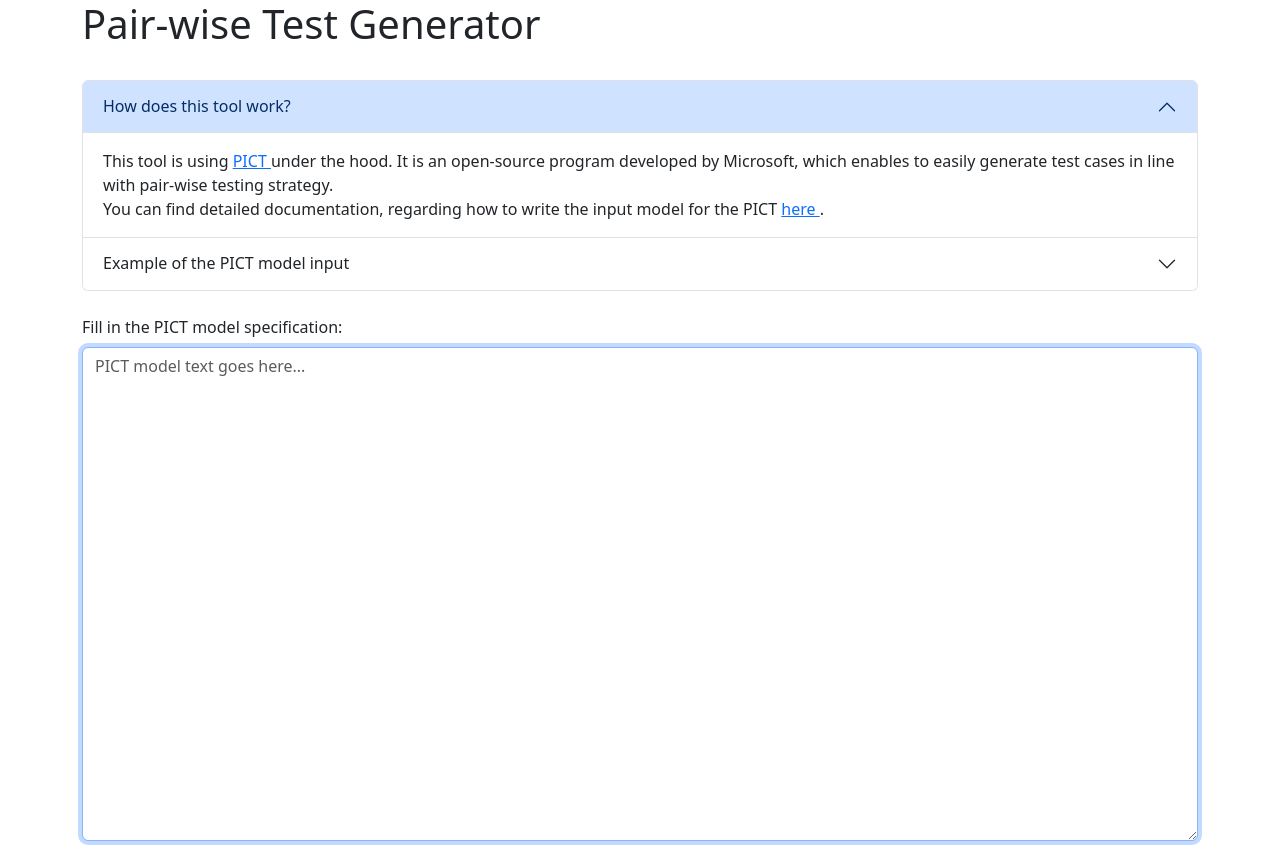
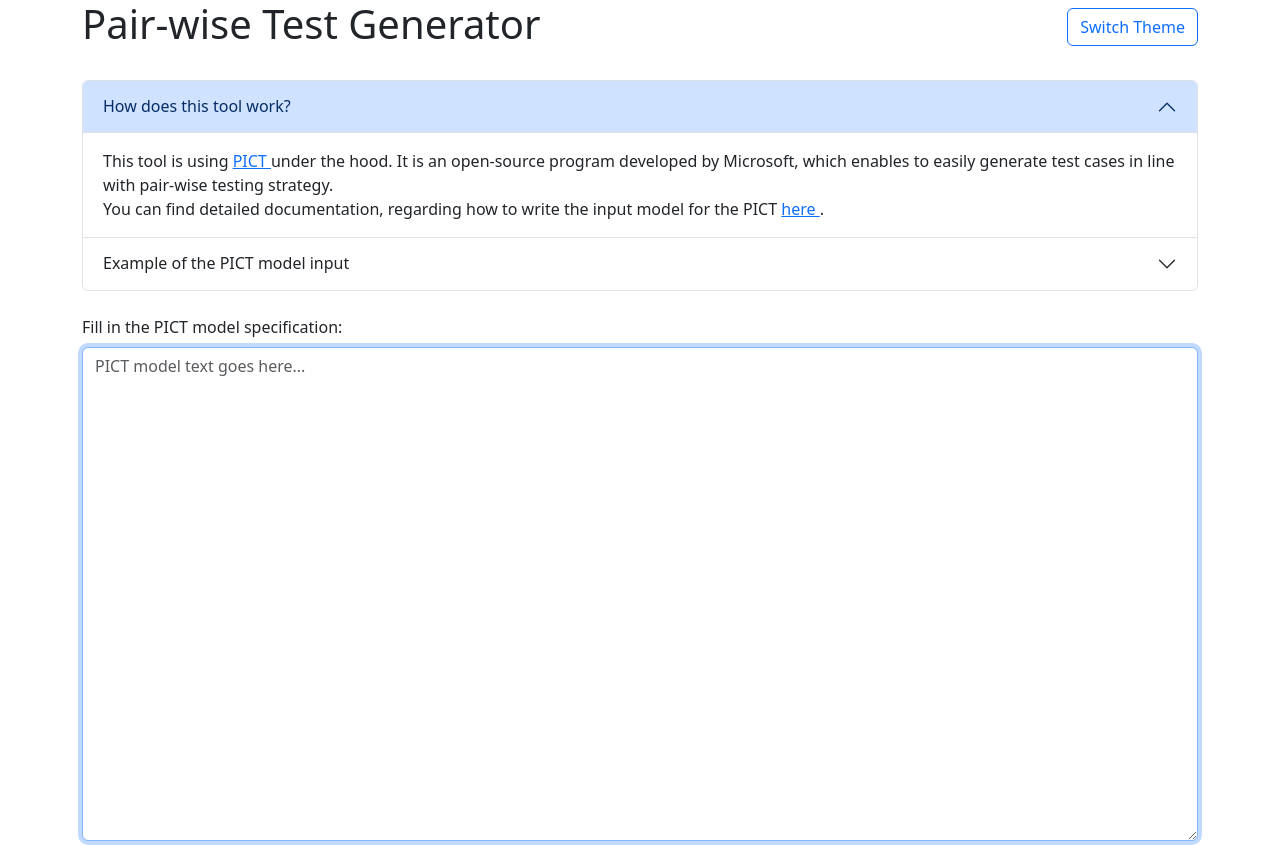
Before and after one commit to radekBednarik/pict-web-service, a website built with Vite: page frontend/index.html in a window 1280 px wide. Shown: the top 845 px of the page. Built offline with nearby package versions, Linux system fonts and the light colour scheme; no server answers.

Commit message:
dev: added theme switching

```diff
--- a/frontend/index.html
+++ b/frontend/index.html
@@ -17,7 +17,7 @@
     />
     <title>PairWise Test Generator</title>
   </head>
-  <body>
+  <body class="">
     <div id="app"></div>
     <script type="module" src="/src/main.ts"></script>
   </body>
--- a/frontend/src/footer.ts
+++ b/frontend/src/footer.ts
@@ -1,7 +1,7 @@
 export function injectFooter(element: HTMLDivElement) {
   element.innerHTML = `
     <div class="d-flex justify-content-end align-items-center">
-      <p class="mt-3">
+      <p class="mt-3 text-primary">
         &copy 2024 Radek Bednarik
       </p>
     </div>
--- a/frontend/src/main.ts
+++ b/frontend/src/main.ts
@@ -1,5 +1,6 @@
 import "./scss/styles.scss";
 
+import { injectThemeSwitch } from "./theme-switch.js";
 import { injectForm } from "./form.js";
 import { injectDescription } from "./description.js";
 import { injectFooter } from "./footer.js";
@@ -11,6 +12,8 @@ document.querySelector<HTMLDivElement>("#app")!.innerHTML = `
         <h1>
           Pair-wise Test Generator
         </h1>
+      </div>
+      <div class="col-3 mb-4 mt-2" id="theme-switch">
       </div>
     </div>
     <div class="row mb-4">
@@ -28,6 +31,7 @@ document.querySelector<HTMLDivElement>("#app")!.innerHTML = `
   </div>
   `;
 
+injectThemeSwitch(document.querySelector("#theme-switch")!);
 injectForm(document.querySelector("#form")!);
 injectDescription(document.querySelector("#description")!);
 injectFooter(document.querySelector("#footer")!);
--- /dev/null
+++ b/frontend/src/theme-switch.ts
@@ -0,0 +1,41 @@
+export function injectThemeSwitch(element: HTMLDivElement) {
+  element.innerHTML = `
+    <div class="d-flex justify-content-end">
+      <button type="button" id="switch-theme" class="btn btn-outline-primary">Switch Theme</button>
+    </div>
+  `;
+
+  // switch Theme
+  document.addEventListener("DOMContentLoaded", () => {
+    const bttn = element.querySelector<HTMLButtonElement>("#switch-theme")!;
+    const html = document.querySelector("html")!;
+
+    setThemeOnLoad(html);
+
+    bttn.addEventListener("click", () => {
+      setThemeOnClick(html);
+    });
+  });
+}
+
+function setThemeOnLoad(htmlEl: HTMLElement) {
+  const themeValue = window.localStorage.getItem("theme");
+
+  if (!themeValue || themeValue === "light") {
+    htmlEl.setAttribute("data-bs-theme", "");
+  } else {
+    htmlEl.setAttribute("data-bs-theme", "dark");
+  }
+}
+
+function setThemeOnClick(htmlEl: HTMLElement) {
+  const themeValue = window.localStorage.getItem("theme");
+
+  if (!themeValue || themeValue === "light") {
+    htmlEl.setAttribute("data-bs-theme", "dark");
+    window.localStorage.setItem("theme", "dark");
+  } else {
+    htmlEl.setAttribute("data-bs-theme", "");
+    window.localStorage.setItem("theme", "light");
+  }
+}
```
